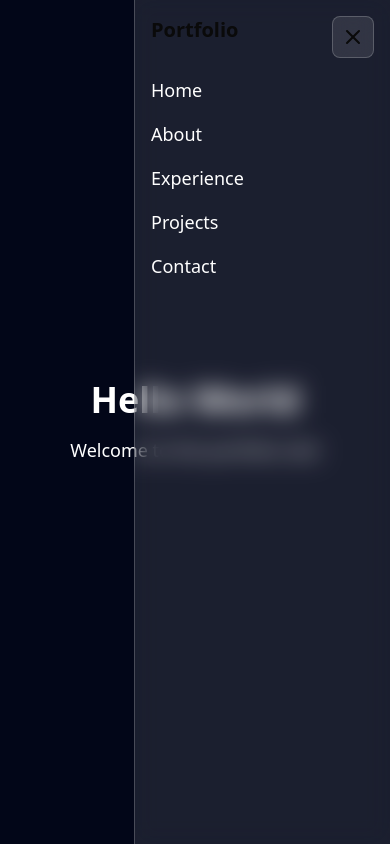
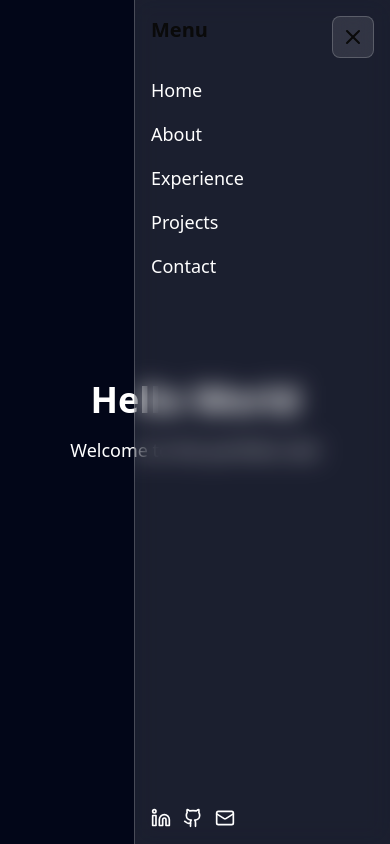
Before and after one commit to Itsmehp/upgraded-portfolio, a Next.js app: page / in a window 390 px wide. Both pictures are taken after a click on the button 353 px from the left and 37 px from the top of the page. Shown: the top 844 px of the page. Built offline with nearby package versions, Linux system fonts and the light colour scheme.

Commit message:
Update mobile menu: change title to Menu and add social icons at bottom

```diff
--- a/components/Nav.tsx
+++ b/components/Nav.tsx
@@ -192,9 +192,9 @@ export default function Nav() {
         className="fixed top-0 right-0 h-full w-64 bg-white/10 backdrop-blur-md border-l border-white/20 z-40 md:hidden"
         style={{ display: 'none' }}
       >
-        <div className="p-4">
-          <div className="text-xl font-bold mb-8">Portfolio</div>
-          <ul ref={menuItemsRef} className="space-y-4">
+        <div className="p-4 flex flex-col h-full">
+          <div className="text-xl font-bold mb-8">Menu</div>
+          <ul ref={menuItemsRef} className="space-y-4 flex-1">
             {navItems.map((item) => (
               <li key={item.name}>
                 <a
@@ -207,6 +207,17 @@ export default function Nav() {
               </li>
             ))}
           </ul>
+          <div className="flex space-x-3 mt-8">
+            <a href="https://linkedin.com/in/yourprofile" target="_blank" rel="noopener noreferrer" className="text-white hover:text-blue-300 transition-colors duration-300">
+              <Linkedin size={20} />
+            </a>
+            <a href="https://github.com/yourusername" target="_blank" rel="noopener noreferrer" className="text-white hover:text-gray-300 transition-colors duration-300">
+              <Github size={20} />
+            </a>
+            <a href="mailto:your.email@example.com" className="text-white hover:text-red-300 transition-colors duration-300">
+              <Mail size={20} />
+            </a>
+          </div>
         </div>
       </div>
     </>
```
